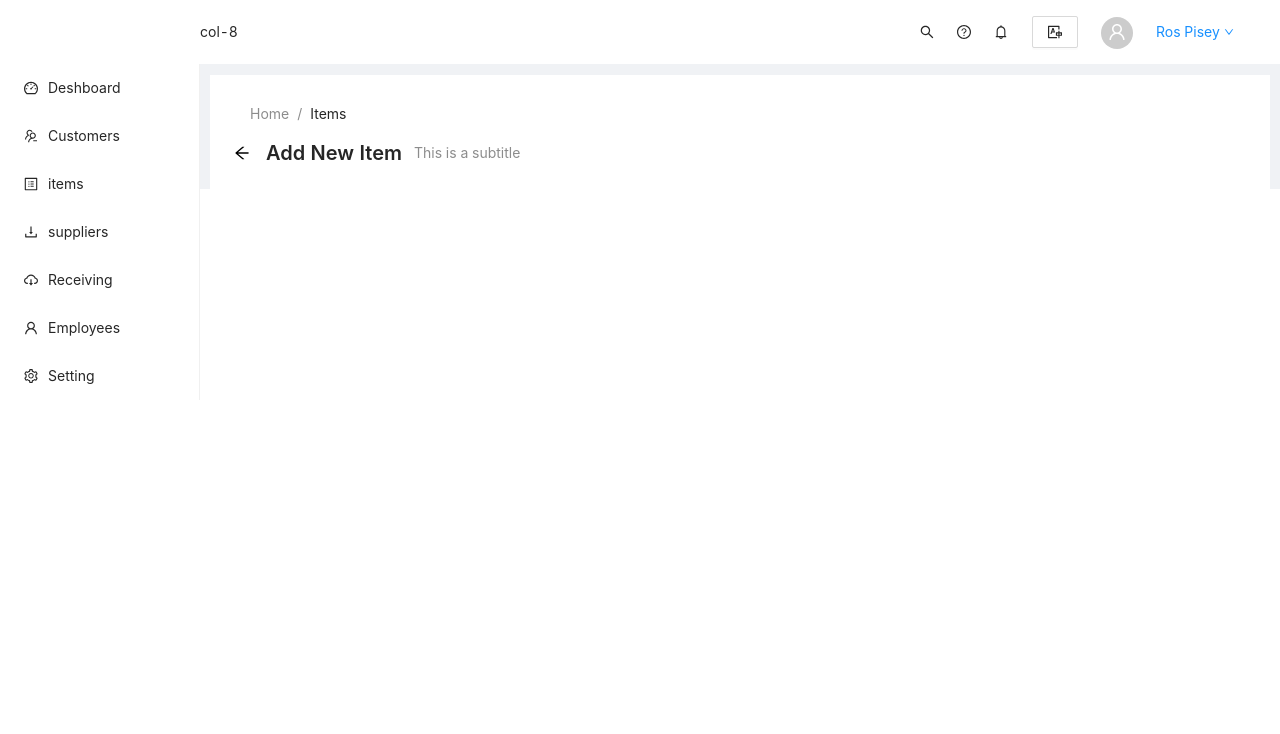
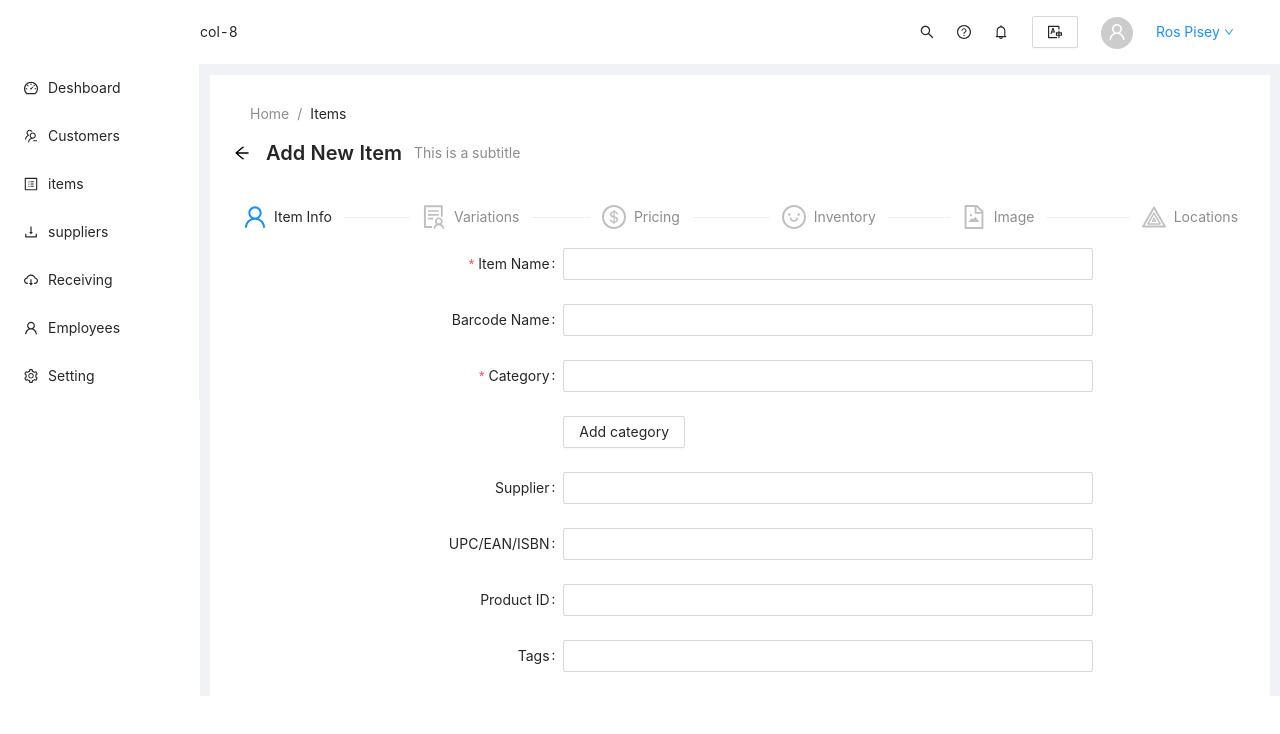
Before and after one commit to rospisey/satra-system, a Next.js app: page /add-item in a window 1280 px wide. Shown: the top 734 px of the page. Built offline with nearby package versions, Linux system fonts and the light colour scheme.

Commit message:
CU-2ftn55r[closed] - Add steps dot 5 tabs CU-2ftn588[closed]_Add-Item-info-tab_Ros-Pisey CU-2fm087p[closed]_Add-input-in-add-new-items_Ros-Pisey

```diff
--- a/pages/add-item.js
+++ b/pages/add-item.js
@@ -1,8 +1,18 @@
-import { Breadcrumb, PageHeader } from "antd"
-import { Content } from "antd/lib/layout/layout"
+import { DollarCircleOutlined, DollarOutlined, FileImageOutlined, HeatMapOutlined, LoadingOutlined, SmileOutlined, SolutionOutlined, UserOutlined } from "@ant-design/icons";
+import { Breadcrumb, Button, Checkbox, Form, Input, PageHeader, Steps } from "antd"
+import { Content } from "antd/lib/layout/layout";
 
+const { Step } = Steps;
 
-const AddItem = () => {
+const AddNewItem = () => {
+    const onFinish = (values) => {
+        console.log('Success:', values);
+    };
+
+    const onFinishFailed = (errorInfo) => {
+        console.log('Failed:', errorInfo);
+    };
+
     return (
         <Content style={{ margin: '75px 10px 0 10px', backgroundColor: 'white' }}>
             <PageHeader
@@ -20,9 +30,131 @@ const AddItem = () => {
 
                 ]}
             />
+            <Steps size="small" current={1} style={{ padding: "16px 32px" }}>
+                <Step status="process" title="Item Info" icon={<UserOutlined />} />
+                <Step status="wait" title="Variations" icon={<SolutionOutlined />} />
+                <Step status="wait" title="Pricing" icon={<DollarOutlined />} />
+                <Step status="wait" title="Inventory" icon={<SmileOutlined />} />
+                <Step status="wait" title="Image" icon={<FileImageOutlined />} />
+                <Step status="wait" title="Locations" icon={<HeatMapOutlined />} />
+            </Steps>
+            <Form
+                    name="basic"
+                    labelCol={{
+                        span: 8,
+                    }}
+                    wrapperCol={{
+                        span: 12,
+                    }}
+                    initialValues={{
+                        remember: true,
+                    }}
+                    onFinish={onFinish}
+                    onFinishFailed={onFinishFailed}
+                    autoComplete="off"
+
+                >
+                    <Form.Item
+                        label="Item Name"
+                        name="itemName"
+                        rules={[
+                            {
+                                required: true,
+                                message: 'Please input your Item Name!',
+                            },
+                        ]}
+                    >
+                        <Input />
+                    </Form.Item>
+
+                    <Form.Item
+                        label="Barcode Name"
+                        name="barcodeName"
+                        rules={[
+                            {
+
+                                message: 'Please input your Barcode Name!',
+                            },
+                        ]}
+                    >
+                        <Input />
+                    </Form.Item>
+
+                    <Form.Item
+                        label="Category"
+                        name="category"
+                        rules={[
+                            {
+                                required: true,
+                                message: 'Please input your Category!',
+                            },
+                        ]}
+                    >
+                        <Input />
+                    </Form.Item>
+
+                    <Form.Item
+                        wrapperCol={{
+                            offset: 8,
+                            span: 16,
+                        }}
+                    >
+                        <Button type="default" htmlType="submit">
+                            Add category
+                        </Button>
+                    </Form.Item>
+                    <Form.Item
+                        label="Supplier"
+                        name="supplier"
+                        rules={[
+                            {
+
+                                message: 'Please input your Supplier!',
+                            },
+                        ]}
+                    >
+                        <Input />
+                    </Form.Item>
+                    <Form.Item
+                        label="UPC/EAN/ISBN"
+                        name="code"
+                        rules={[
+                            {
+
+                                message: 'Please input your UPC/EAN/ISBN!',
+                            },
+                        ]}
+                    >
+                        <Input />
+                    </Form.Item>
+                    <Form.Item
+                        label="Product ID"
+                        name="productID"
+                        rules={[
+                            {
+
+                                message: 'Please input your Product ID!',
+                            },
+                        ]}
+                    >
+                        <Input />
+                    </Form.Item>
+                    <Form.Item
+                        label="Tags"
+                        name="tags"
+                        rules={[
+                            {
+
+                                message: 'Please input your Tags!',
+                            },
+                        ]}
+                    >
+                        <Input />
+                    </Form.Item>
+                </Form>
         </Content>
     )
 }
 
 
-export default AddItem
+export default AddNewItem
```
